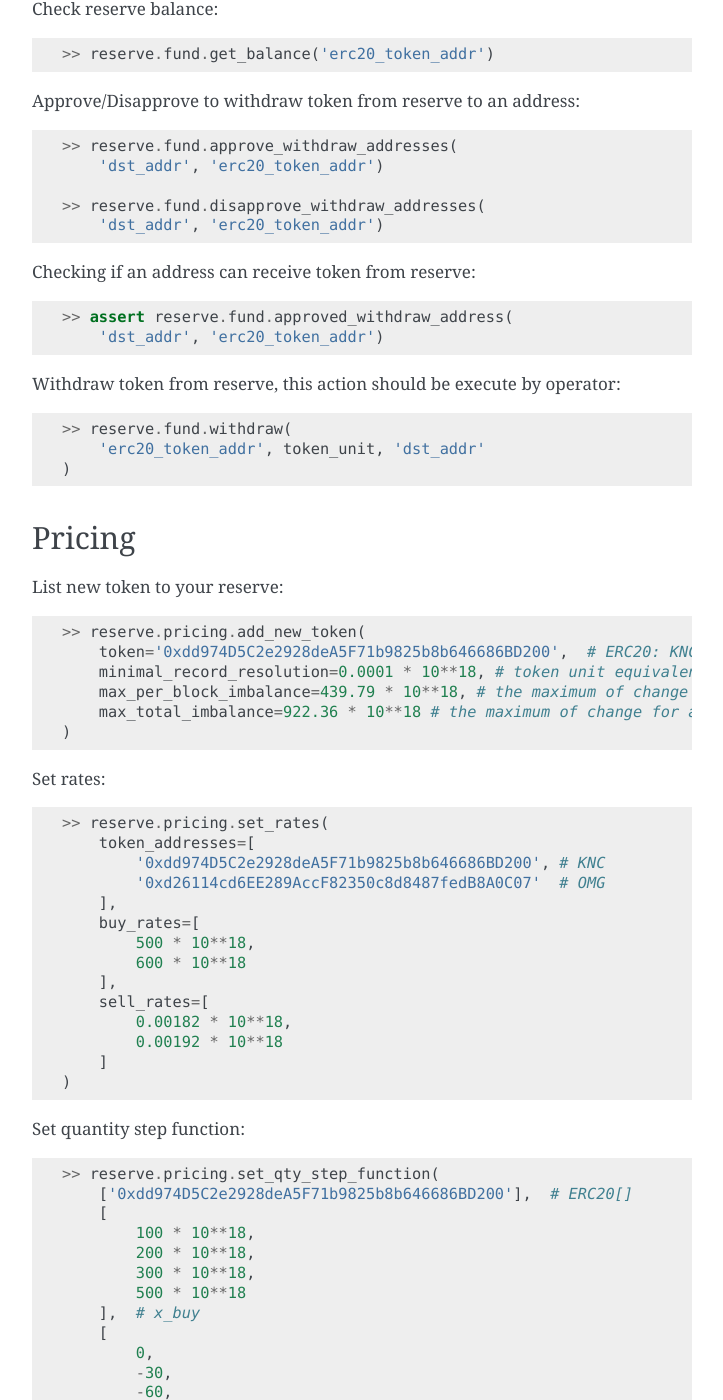
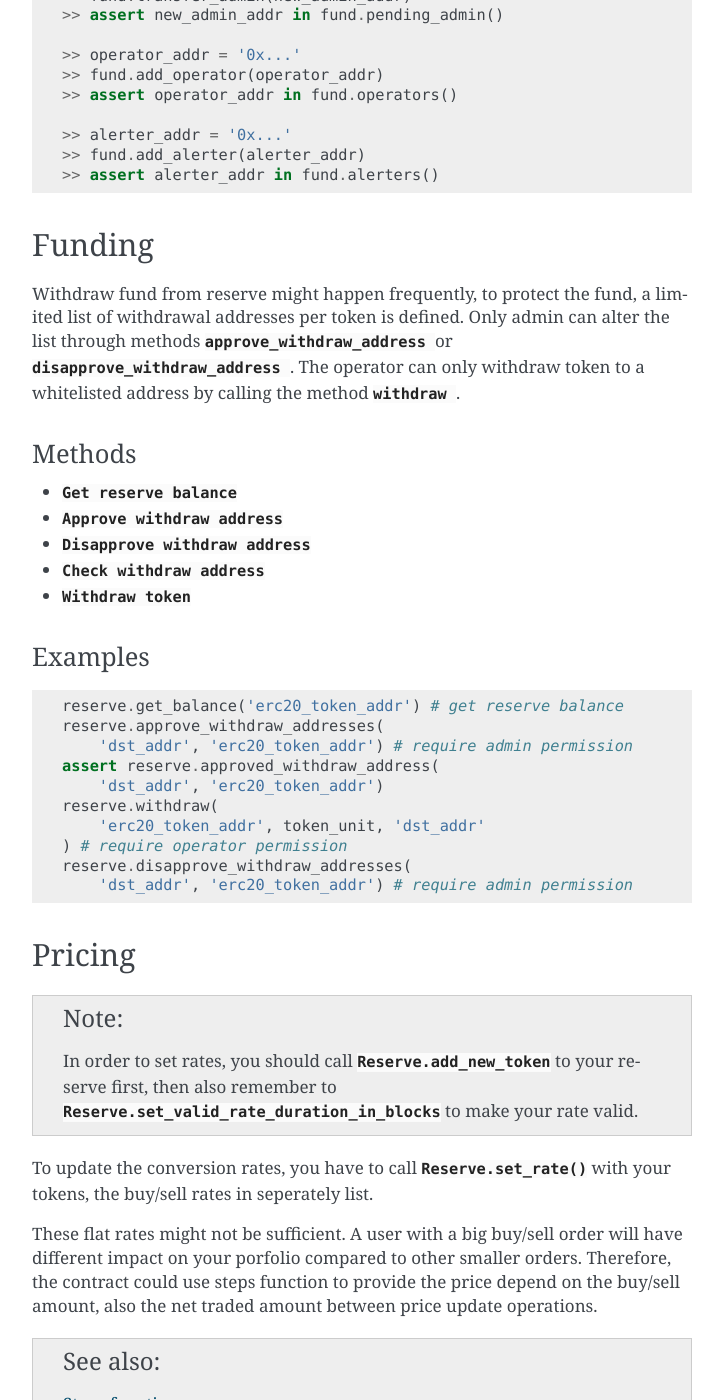
Before and after one commit to KyberNetwork/py-reserve-sdk, a Sphinx documentation site: the page built from docs/source/operation.rst, in a window 1280 px wide and 1400 px high, scrolled down 1028 px. Shown: the whole window, without its empty margins (388-1111 px from the left). Built offline with Sphinx 7.4.7, drawn with Linux system fonts in a browser that asks for light colours; some of the changed text lies outside the part shown.

Commit message:
Update documentaion
- Add Reserve, Deployer, Addresses, BaseContract to references
- Add method reference, example in `Operation Guide`

```diff
--- a/docs/source/deployment.rst
+++ b/docs/source/deployment.rst
@@ -15,3 +15,8 @@ contains reserve contract, pricing contract and sanity contract address::
     >> d = Deployer(provider, account)
     >> addresses = d.deploy('kyber-network-address')
     Addresses(reserve='0x...', conversion_rates='0x...', sanity_rates='0x...')
+
+Methods
+-------
+
+* :meth:`Deploy new reserve <reserve_sdk.Deployer.deploy>`
--- a/docs/source/operation.rst
+++ b/docs/source/operation.rst
@@ -26,52 +26,115 @@
 Permission
 ----------
 
-Transfer admin, add/remove operator, alerter::
+Each contract in reserve has these methods to control the permission:
 
+* :meth:`Get current admin <reserve_sdk.BaseContract.admin>`
+* :meth:`Transfer admin <reserve_sdk.BaseContract.transfer_admin>`
+* :meth:`Pending admin <reserve_sdk.BaseContract.pending_admin>`
+* :meth:`Claim admin <reserve_sdk.BaseContract.claim_admin>`
+* :meth:`Add operator <reserve_sdk.BaseContract.add_operator>`
+* :meth:`Get operators <reserve_sdk.BaseContract.operators>`
+* :meth:`Add alerter <reserve_sdk.BaseContract.add_alerter>`
+* :meth:`Get alerters <reserve_sdk.BaseContract.alerters>`
+
+Transfer admin, add/remove operator, alerter with fund contract::
+
+    >> fund = reserve.fund
     >> new_admin_addr = '0x...'
-    >> reserve.fund.transfer_admin(new_admin_addr)
-    >> assert new_admin_addr in reserve.fund.pending_admin()
+    >> fund.transfer_admin(new_admin_addr)
+    >> assert new_admin_addr in fund.pending_admin()
 
     >> operator_addr = '0x...'
-    >> reserve.fund.add_operator(operator_addr)
-    >> assert operator_addr in reserve.fund.operators()
+    >> fund.add_operator(operator_addr)
+    >> assert operator_addr in fund.operators()
 
     >> alerter_addr = '0x...'
-    >> reserve.fund.add_alerter(alerter_addr)
-    >> assert alerter_addr in reserve.fund.alerters()
+    >> fund.add_alerter(alerter_addr)
+    >> assert alerter_addr in fund.alerters()
 
 Funding
 -------
 
-Check reserve balance::
+Withdraw fund from reserve might happen frequently, to protect the fund,
+a limited list of withdrawal addresses per token is defined. Only admin can
+alter the list through methods
+:meth:`approve_withdraw_address \
+<reserve_sdk.Reserve.approve_withdraw_address>`
+or
+:meth:`disapprove_withdraw_address \
+<reserve_sdk.Reserve.disapprove_withdraw_address>`. The operator can only
+withdraw token to a whitelisted address by calling the method
+:meth:`withdraw \
+<reserve_sdk.Reserve.withdraw>`.
 
-    >> reserve.fund.get_balance('erc20_token_addr')
+Methods
++++++++
 
-Approve/Disapprove to withdraw token from reserve to an address::
+* :meth:`Get reserve balance <reserve_sdk.Reserve.get_balance>`
+* :meth:`Approve withdraw address<reserve_sdk.Reserve.approve_withdraw_address>`
+* :meth:`Disapprove withdraw address<reserve_sdk.Reserve.disapprove_withdraw_address>`
+* :meth:`Check withdraw address<reserve_sdk.Reserve.approved_withdraw_address>`
+* :meth:`Withdraw token<reserve_sdk.Reserve.withdraw>`
 
-    >> reserve.fund.approve_withdraw_addresses(
+Examples
+++++++++
+
+.. code-block:: python
+
+    reserve.get_balance('erc20_token_addr') # get reserve balance
+    reserve.approve_withdraw_addresses(
+        'dst_addr', 'erc20_token_addr') # require admin permission
+    assert reserve.approved_withdraw_address(
         'dst_addr', 'erc20_token_addr')
+    reserve.withdraw(
+        'erc20_token_addr', token_unit, 'dst_addr'
+    ) # require operator permission
+    reserve.disapprove_withdraw_addresses(
+        'dst_addr', 'erc20_token_addr') # require admin permission
 
-    >> reserve.fund.disapprove_withdraw_addresses(
-        'dst_addr', 'erc20_token_addr')
-
-Checking if an address can receive token from reserve::
-
-    >> assert reserve.fund.approved_withdraw_address(
-        'dst_addr', 'erc20_token_addr')
-
-Withdraw token from reserve, this action should be execute by operator::
-
-    >> reserve.fund.withdraw(
-        'erc20_token_addr', token_unit, 'dst_addr'
-    )
 
 Pricing
 -------
 
+
+.. note::
+    In order to set rates, you should call
+    :meth:`Reserve.add_new_token <reserve_sdk.Reserve.add_new_token>` to your
+    reserve first, then also remember to
+    :meth:`Reserve.set_valid_rate_duration_in_blocks
+    <reserve_sdk.Reserve.set_valid_rate_duration_in_blocks>` to make your
+    rate valid.
+
+To update the conversion rates, you have to call
+:meth:`Reserve.set_rate` with your tokens, the buy/sell rates in
+seperately list.
+
+These flat rates might not be sufficient. A user with
+a big buy/sell order will have different impact on your porfolio compared to
+other smaller orders. Therefore, the contract could use steps function to
+provide the price depend on the buy/sell amount, also the net traded amount
+between price update operations.
+
+.. seealso::
+    `Steps function <https://dev-developer.knstats.com/docs/ReservesGuide#step-functions>`_.
+
+Methods:
+++++++++
+
+* :meth:`Add token <reserve_sdk.Reserve.add_new_token>`
+* :meth:`Set rates <reserve_sdk.Reserve.set_rates>`
+* :meth:`Set quantity step function <reserve_sdk.Reserve.set_qty_step_function>`
+* :meth:`Set imbalance step function <reserve_sdk.Reserve.set_imbalance_step_function>`
+* :meth:`Set valid rate duration in blocks<reserve_sdk.Reserve.set_valid_rate_duration_in_blocks>`
+* :meth:`Get buy rate <reserve_sdk.Reserve.get_buy_rate>`
+* :meth:`Get sell rate <reserve_sdk.Reserve.get_sell_rate>`
+
+Examples
+++++++++
+
 List new token to your reserve::
 
-    >> reserve.pricing.add_new_token(
+    >> reserve.add_new_token(
         token='0xdd974D5C2e2928deA5F71b9825b8b646686BD200',  # ERC20: KNC
         minimal_record_resolution=0.0001 * 10**18, # token unit equivalent of $0.0001
         max_per_block_imbalance=439.79 * 10**18, # the maximum of change for a token in a block
@@ -80,7 +143,7 @@
 
 Set rates::
 
-    >> reserve.pricing.set_rates(
+    >> reserve.set_rates(
         token_addresses=[
             '0xdd974D5C2e2928deA5F71b9825b8b646686BD200', # KNC
             '0xd26114cd6EE289AccF82350c8d8487fedB8A0C07'  # OMG
@@ -97,7 +160,7 @@
 
 Set quantity step function::
 
-    >> reserve.pricing.set_qty_step_function(
+    >> reserve.set_qty_step_function(
         ['0xdd974D5C2e2928deA5F71b9825b8b646686BD200'],  # ERC20[]
         [
             100 * 10**18,
@@ -127,7 +190,7 @@
 
 Set imbalance step function::
 
-    >> reserve.pricing.set_imbalance_step_function(
+    >> reserve.set_imbalance_step_function(
         ['0xdd974D5C2e2928deA5F71b9825b8b646686BD200'],  # ERC20[]
         [
             100 * 10**18,
@@ -155,12 +218,37 @@
         ] # y_sell
     )
 
+Get rates::
+
+    >> reserve.get_buy_rate('token-address', quantity)
+    500000000000000000000
+    >> reserve.get_sell_rate('token-address', quantity)
+    1820000000000000
+
 Sanity
 ------
 
+To provide a safeguard for reserves, you can set the sanity rates to disabled
+trades in case conversion rates fall below a lower limit or rise above a
+upper limit.
+
+.. seealso::
+    `Sanity rates <https://developer.kyber.network/docs/MiscellaneousGuide#sanity-rates>`_.
+
+Methods:
+++++++++
+
+* :meth:`Set sanity rates<reserve_sdk.Reserve.set_sanity_rates>`
+* :meth:`Get sanity rates<reserve_sdk.Reserve.get_sanity_rates>`
+* :meth:`Set reasonable diff<reserve_sdk.Reserve.set_reasonable_diff>`
+* :meth:`Get reasonable diff<reserve_sdk.Reserve.get_reasonable_diff_in_bps>`
+
+Examples
+++++++++
+
 Set/Get sanity rates::
 
-    >> reserve.sanity.set_sanity_rates(
+    >> reserve.set_sanity_rates(
         ['0xdd974D5C2e2928deA5F71b9825b8b646686BD200'], # ERC20[]: [KNC token]
         [0.002 * 10**18] # uint[] 1 KNC = 0.002 ETH = 2000000000000000 wei
     )
```
Also changed, not shown: other parts of docs/source/operation.rst (+1 -1 lines), docs/source/reference.rst (+9 -3 lines), docs/source/reserve_structure.rst (+20 -6 lines).
